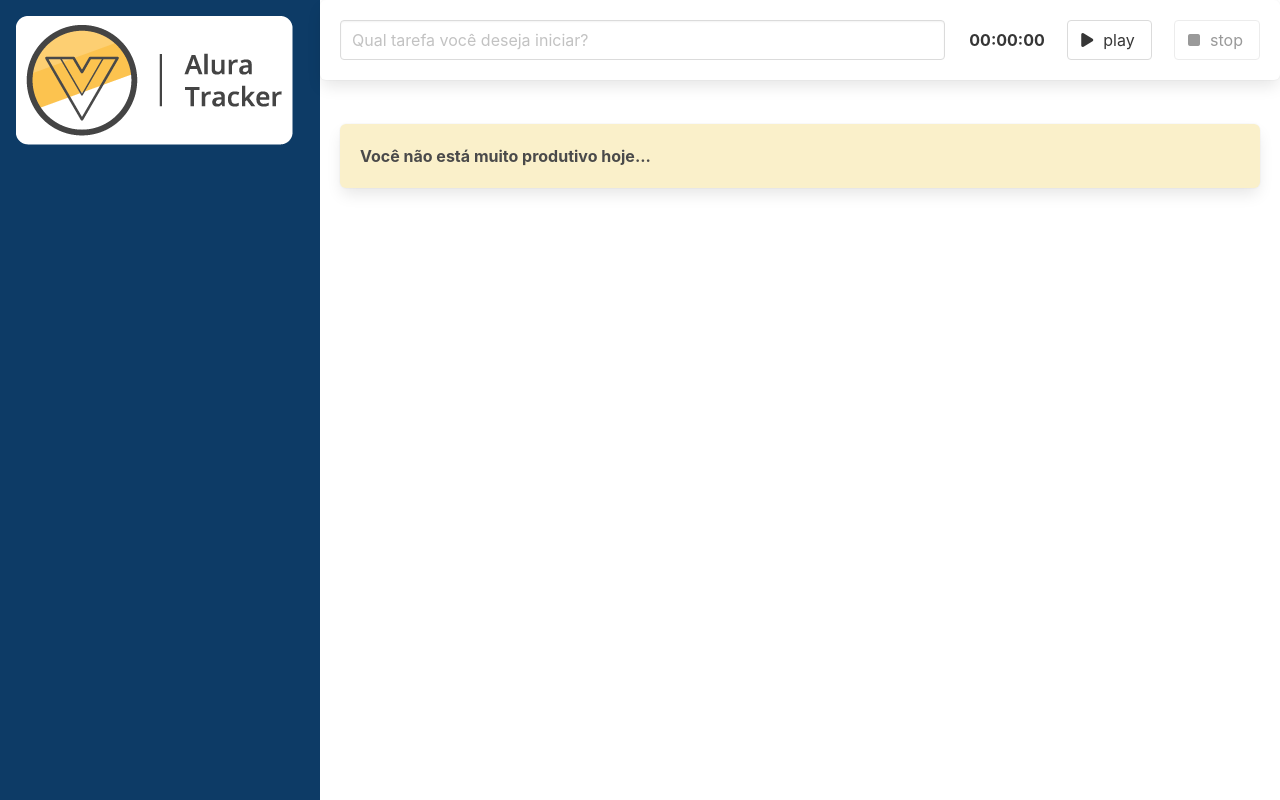
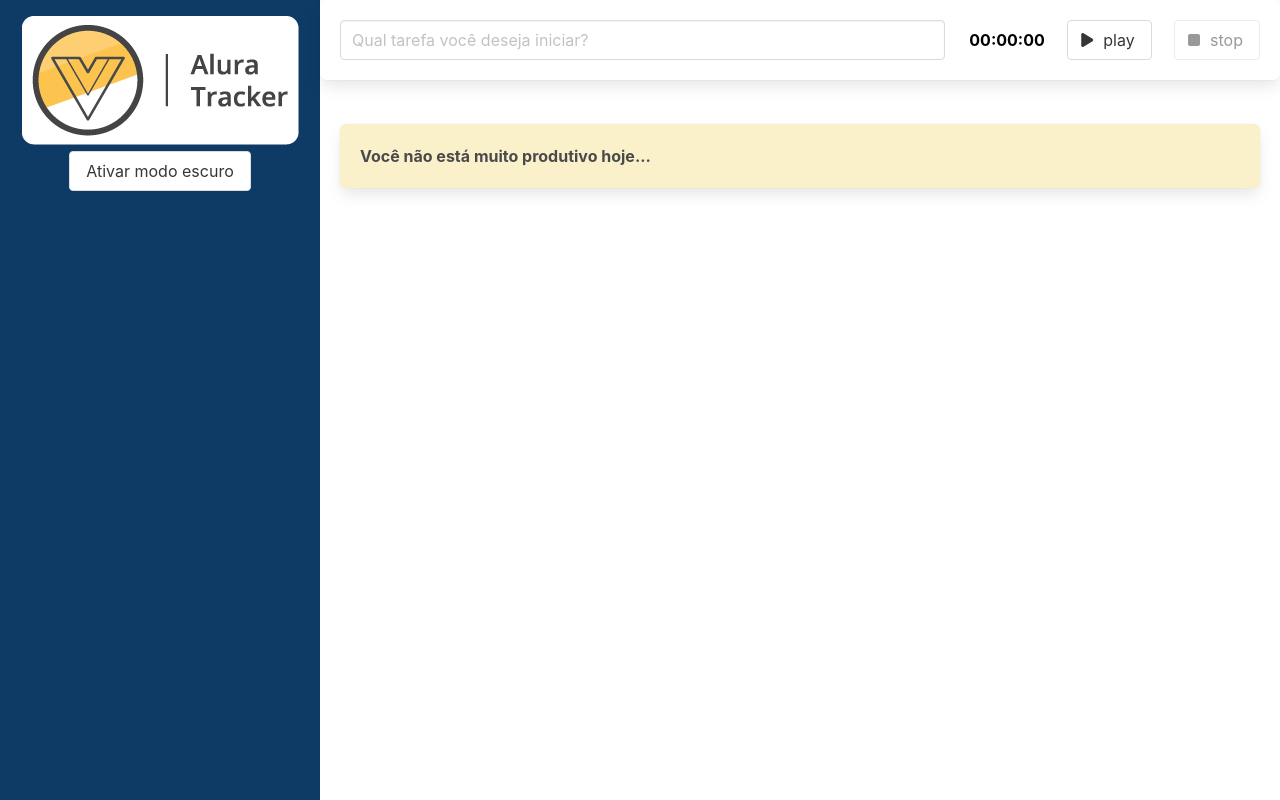
Before and after one commit to GustOki/alura-tracker, a Vue app: page /#/ in a window 1280 px wide. Built offline with nearby package versions, Linux system fonts and the light colour scheme.

Commit message:
Adicionando darkmode

```diff
--- a/src/App.vue
+++ b/src/App.vue
@@ -1,9 +1,9 @@
 <template>
-  <main class="columns is-gapless is-multiline">
+  <main class="columns is-gapless is-multiline" :class="{ 'modo-escuro':  modoEscuroAtivo }">
     <div class="column is-one-quarter">
-      <BarraLateral />
+      <BarraLateral @aoTemaAlterado="trocarTema"/>
     </div>
-    <div class="column is-three-quarter">
+    <div class="column is-three-quarter conteudo">
       <Formulario @aoSalvarTarefa="salvarTarefa"/>
       <div class="lista">
         <Tarefa v-for="(tarefa, index) in tarefas" :key="index" :tarefa="tarefa"/>
@@ -33,7 +33,8 @@
 },
     data () {
       return {
-        tarefas: [] as ITarefa[]
+        tarefas: [] as ITarefa[],
+        modoEscuroAtivo: false
       }
     },
     computed: {
@@ -44,6 +45,9 @@
     methods: {
       salvarTarefa (tarefa: ITarefa) {
         this.tarefas.push(tarefa)
+      },
+      trocarTema (modoEscuroAtivo: boolean) {
+        this.modoEscuroAtivo = modoEscuroAtivo
       }
     }
 });
@@ -53,4 +57,15 @@
 .lista {
   padding: 1.25rem;
 }
+main {
+  --bg-primario: #fff;
+  --texto-primario: #000;
+}
+main.modo-escuro {
+  --bg-primario: #2b2d42;
+  --texto-primario:  #ddd;
+}
+.conteudo {
+  background-color: var(--bg-primario);
+}
 </style>
--- a/src/components/BarraLateral.vue
+++ b/src/components/BarraLateral.vue
@@ -3,6 +3,9 @@
         <h1>
             <img src="../assets/logo.png" alt="Logo da Alura Tracker">
         </h1>
+        <button class="button" @click="alterarTema">
+            {{ textoBotao }}
+        </button>
     </header>
 </template>
 
@@ -10,7 +13,27 @@
 import { defineComponent } from 'vue'
 
 export default defineComponent({
-    name: 'BarraLateralVue'
+    name: 'BarraLateralVue',
+    emits: ['aoTemaAlterado'],
+    data () {
+        return {
+            modoEscuroAtivo: false
+        }
+    },
+    computed: {
+        textoBotao () {
+            if (this.modoEscuroAtivo) {
+                return 'Desativar modo escuro'
+            }
+            return 'Ativar modo escuro'
+        }
+    },
+    methods: {
+        alterarTema () {
+            this.modoEscuroAtivo = !this.modoEscuroAtivo
+            this.$emit('aoTemaAlterado', this.modoEscuroAtivo)
+        }
+    }
 })
 </script>
 
@@ -20,6 +43,7 @@
     background: #0d3b66;
     widows: 100%;
     height: 100vh;
+    text-align: center;
 }
 @media only screen and (max-width: 768px) {
     header {
--- a/src/components/Box.vue
+++ b/src/components/Box.vue
@@ -1,5 +1,5 @@
 <template>
-    <div class="box has-text-weight-bold">
+    <div class="box has-text-weight-bold" :style="estilos">
         <slot></slot>
     </div>
 </template>
@@ -8,12 +8,13 @@
 import { defineComponent } from 'vue';
 
 export default defineComponent({
-    name: 'BoxVue'
+    name: 'BoxVue',
+    data () {
+        return {
+            estilos: {
+                background: '#FAF0CA'
+            }
+        }
+    }
 })
 </script>
-
-<style scoped>
-.box {
-    background: #FAF0CA;
-}
-</style>
--- a/src/components/Cronometro.vue
+++ b/src/components/Cronometro.vue
@@ -1,6 +1,6 @@
 <template>
     <section>
-        <strong>
+        <strong class="display">
             {{ tempoDecorrido }}
         </strong>
     </section>
@@ -24,3 +24,9 @@
     }
 })
 </script>
+
+<style scoped>
+.display {
+    color: var(--texto-primario);
+}
+</style>
--- a/src/components/Formulario.vue
+++ b/src/components/Formulario.vue
@@ -1,5 +1,5 @@
 <template>
-    <div class="box">
+    <div class="box formulario">
         <div class="columns">
             <div
                 class="column is-8"
@@ -46,3 +46,9 @@
     }
 });
 </script>
+<style>
+.formulario {
+    color: var(--texto-primario);
+    background-color: var(--bg-primario);
+}
+</style>
```
